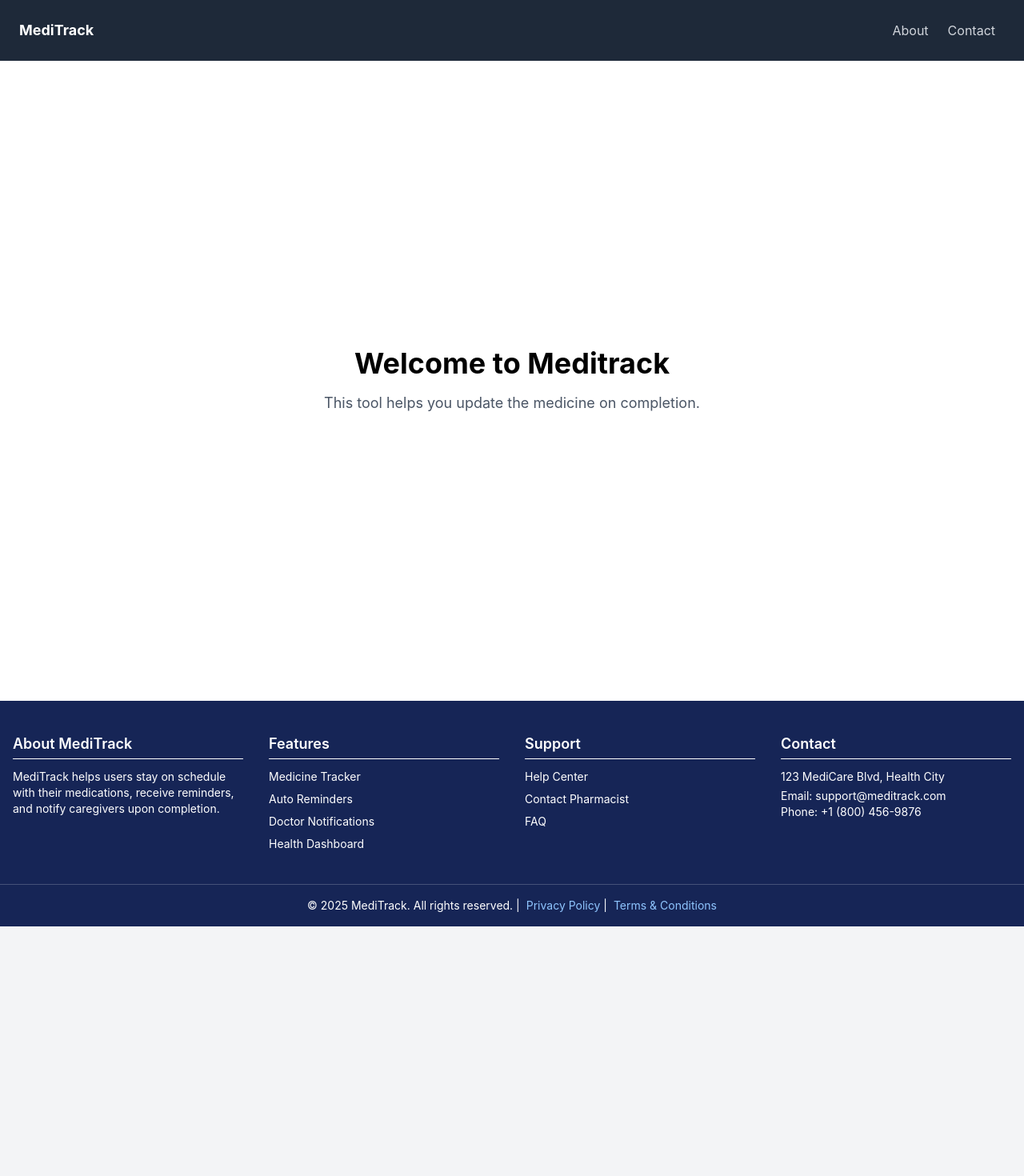
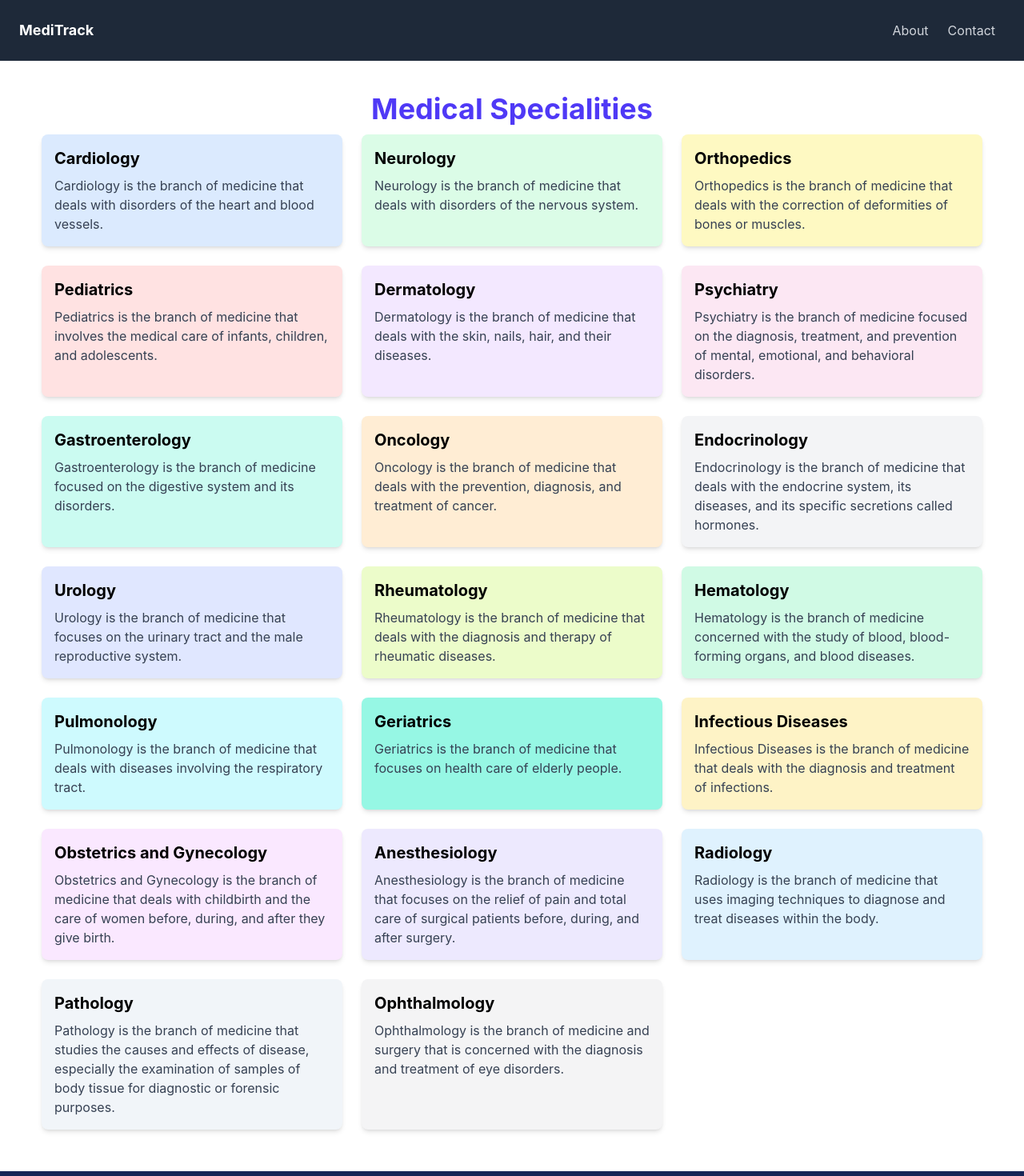
Before and after one commit to LokeshAshapu/Medicine-on-complete-updator, a React (Vite) app: page /main in a window 1280 px wide. Shown: the top 1470 px of the page at 80% size. Before the commit the page ends 1158 px from the top, so only its background shows below. Built offline with nearby package versions, Linux system fonts and the light colour scheme.

Commit message:
A small change

```diff
--- a/src/components/MainPage.jsx
+++ b/src/components/MainPage.jsx
@@ -7,11 +7,90 @@ function MainPage(){
         <>
         <div>
             <NavBar />
-            <div className="flex flex-col items-center justify-center h-screen bg-white">
-                <h1 className="text-4xl font-bold">Welcome to Meditrack</h1>
-                <p className="mt-4 text-lg text-gray-600">
-                    This tool helps you update the medicine on completion.
-                </p>
+            <div className="flex flex-col items-center justify-center p-10 bg-white">
+                <h1 className='text-4xl font-bold text-indigo-600'>Medical Specialities</h1>
+                <div className='grid grid-cols-3 gap-6 p-3 md:grid-cols-1  lg:grid-cols-2 xl:grid-cols-3'>
+                    <div className='bg-blue-100 p-4 rounded-lg shadow-md'>
+                        <h2 className='text-xl font-bold mb-2'>Cardiology</h2>
+                        <p className='text-gray-700'>Cardiology is the branch of medicine that deals with disorders of the heart and blood vessels.</p>
+                    </div>
+                    <div className='bg-green-100 p-4 rounded-lg shadow-md'>
+                        <h2 className='text-xl font-bold mb-2'>Neurology</h2>
+                        <p className='text-gray-700'>Neurology is the branch of medicine that deals with disorders of the nervous system.</p>
+                    </div>
+                    <div className='bg-yellow-100 p-4 rounded-lg shadow-md'>
+                        <h2 className='text-xl font-bold mb-2'>Orthopedics</h2>
+                        <p className='text-gray-700'>Orthopedics is the branch of medicine that deals with the correction of deformities of bones or muscles.</p>
+                    </div>
+                    <div className='bg-red-100 p-4 rounded-lg shadow-md'>
+                        <h2 className='text-xl font-bold mb-2'>Pediatrics</h2>
+                        <p className='text-gray-700'>Pediatrics is the branch of medicine that involves the medical care of infants, children, and adolescents.</p>
+                    </div>
+                    <div className='bg-purple-100 p-4 rounded-lg shadow-md'>
+                        <h2 className='text-xl font-bold mb-2'>Dermatology</h2>
+                        <p className='text-gray-700'>Dermatology is the branch of medicine that deals with the skin, nails, hair, and their diseases.</p>
+                    </div>
+                    <div className='bg-pink-100 p-4 rounded-lg shadow-md'>
+                        <h2 className='text-xl font-bold mb-2'>Psychiatry</h2>
+                        <p className='text-gray-700'>Psychiatry is the branch of medicine focused on the diagnosis, treatment, and prevention of mental, emotional, and behavioral disorders.</p>
+                    </div>
+                    <div className='bg-teal-100 p-4 rounded-lg shadow-md'>
+                        <h2 className='text-xl font-bold mb-2'>Gastroenterology</h2>
+                        <p className='text-gray-700'>Gastroenterology is the branch of medicine focused on the digestive system and its disorders.</p>
+                    </div>
+                    <div className='bg-orange-100 p-4 rounded-lg shadow-md'>
+                        <h2 className='text-xl font-bold mb-2'>Oncology</h2>
+                        <p className='text-gray-700'>Oncology is the branch of medicine that deals with the prevention, diagnosis, and treatment of cancer.</p>
+                    </div>
+                    <div className='bg-gray-100 p-4 rounded-lg shadow-md'>
+                        <h2 className='text-xl font-bold mb-2'>Endocrinology</h2>
+                        <p className='text-gray-700'>Endocrinology is the branch of medicine that deals with the endocrine system, its diseases, and its specific secretions called hormones.</p>
+                    </div>
+                    <div className='bg-indigo-100 p-4 rounded-lg shadow-md'>
+                        <h2 className='text-xl font-bold mb-2'>Urology</h2>
+                        <p className='text-gray-700'>Urology is the branch of medicine that focuses on the urinary tract and the male reproductive system.</p>
+                    </div>
+                    <div className='bg-lime-100 p-4 rounded-lg shadow-md'>
+                        <h2 className='text-xl font-bold mb-2'>Rheumatology</h2>
+                        <p className='text-gray-700'>Rheumatology is the branch of medicine that deals with the diagnosis and therapy of rheumatic diseases.</p>
+                    </div>
+                    <div className='bg-emerald-100 p-4 rounded-lg shadow-md'>
+                        <h2 className='text-xl font-bold mb-2'>Hematology</h2>
+                        <p className='text-gray-700'>Hematology is the branch of medicine concerned with the study of blood, blood-forming organs, and blood diseases.</p>
+                    </div>
+                    <div className='bg-cyan-100 p-4 rounded-lg shadow-md'>
+                        <h2 className='text-xl font-bold mb-2'>Pulmonology</h2>
+                        <p className='text-gray-700'>Pulmonology is the branch of medicine that deals with diseases involving the respiratory tract.</p>
+                    </div>
+                    <div className='bg-teal-200 p-4 rounded-lg shadow-md'>
+                        <h2 className='text-xl font-bold mb-2'>Geriatrics</h2>
+                        <p className='text-gray-700'>Geriatrics is the branch of medicine that focuses on health care of elderly people.</p>
+                    </div>
+                    <div className='bg-amber-100 p-4 rounded-lg shadow-md'>
+                        <h2 className='text-xl font-bold mb-2'>Infectious Diseases</h2>
+                        <p className='text-gray-700'>Infectious Diseases is the branch of medicine that deals with the diagnosis and treatment of infections.</p>
+                    </div>
+                    <div className='bg-fuchsia-100 p-4 rounded-lg shadow-md'>
+                        <h2 className='text-xl font-bold mb-2'>Obstetrics and Gynecology</h2>
+                        <p className='text-gray-700'>Obstetrics and Gynecology is the branch of medicine that deals with childbirth and the care of women before, during, and after they give birth.</p>
+                    </div>
+                    <div className='bg-violet-100 p-4 rounded-lg shadow-md'>
+                        <h2 className='text-xl font-bold mb-2'>Anesthesiology</h2>
+                        <p className='text-gray-700'>Anesthesiology is the branch of medicine that focuses on the relief of pain and total care of surgical patients before, during, and after surgery.</p>
+                    </div>
+                    <div className='bg-sky-100 p-4 rounded-lg shadow-md'>
+                        <h2 className='text-xl font-bold mb-2'>Radiology</h2>
+                        <p className='text-gray-700'>Radiology is the branch of medicine that uses imaging techniques to diagnose and treat diseases within the body.</p>
+                    </div>
+                    <div className='bg-slate-100 p-4 rounded-lg shadow-md'>
+                        <h2 className='text-xl font-bold mb-2'>Pathology</h2>
+                        <p className='text-gray-700'>Pathology is the branch of medicine that studies the causes and effects of disease, especially the examination of samples of body tissue for diagnostic or forensic purposes.</p>
+                    </div>
+                    <div className='bg-zinc-100 p-4 rounded-lg shadow-md'>
+                        <h2 className='text-xl font-bold mb-2'>Ophthalmology</h2>
+                        <p className='text-gray-700'>Ophthalmology is the branch of medicine and surgery that is concerned with the diagnosis and treatment of eye disorders.</p>
+                    </div>
+                </div>
             </div>
         </div>
         <MadicalFooter/>
```
Also changed, not shown: src/assets/dosage_limit.png (added), 1 other file (tests, documents, lock files or other folders).
